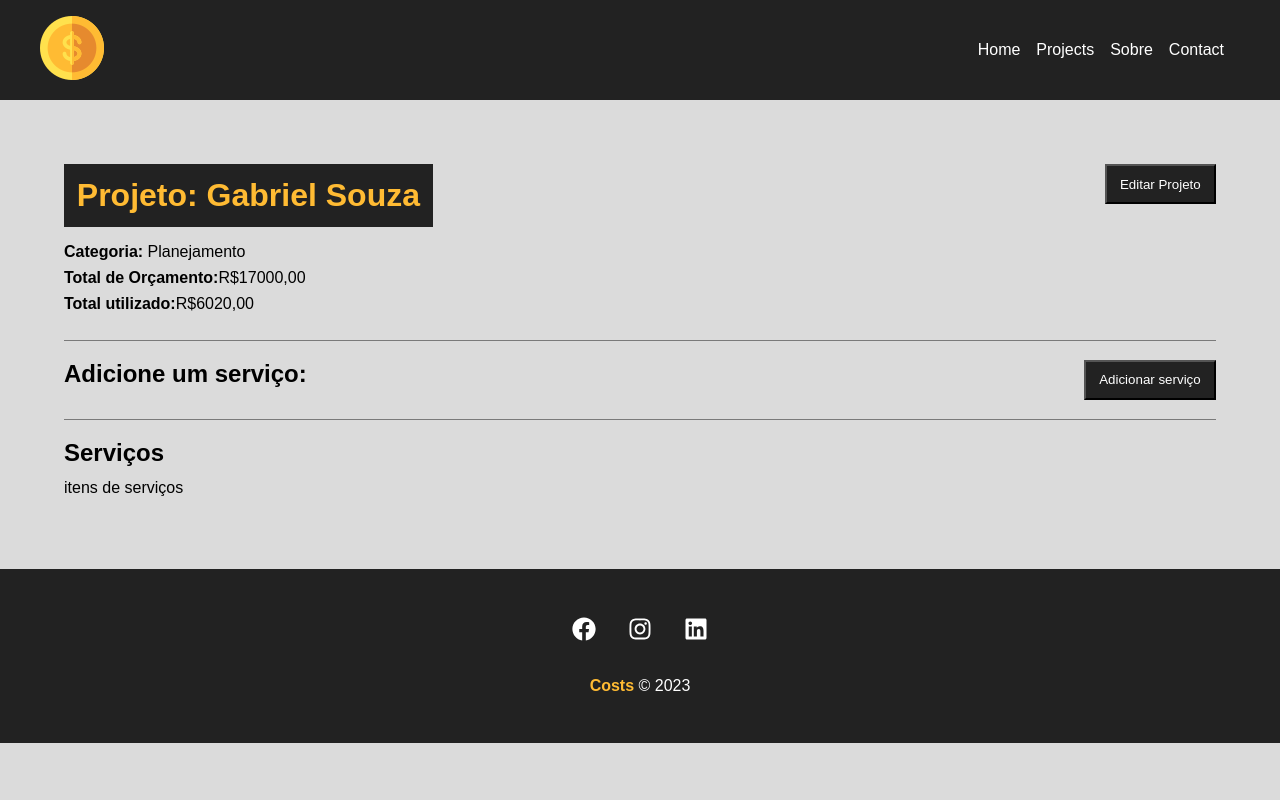
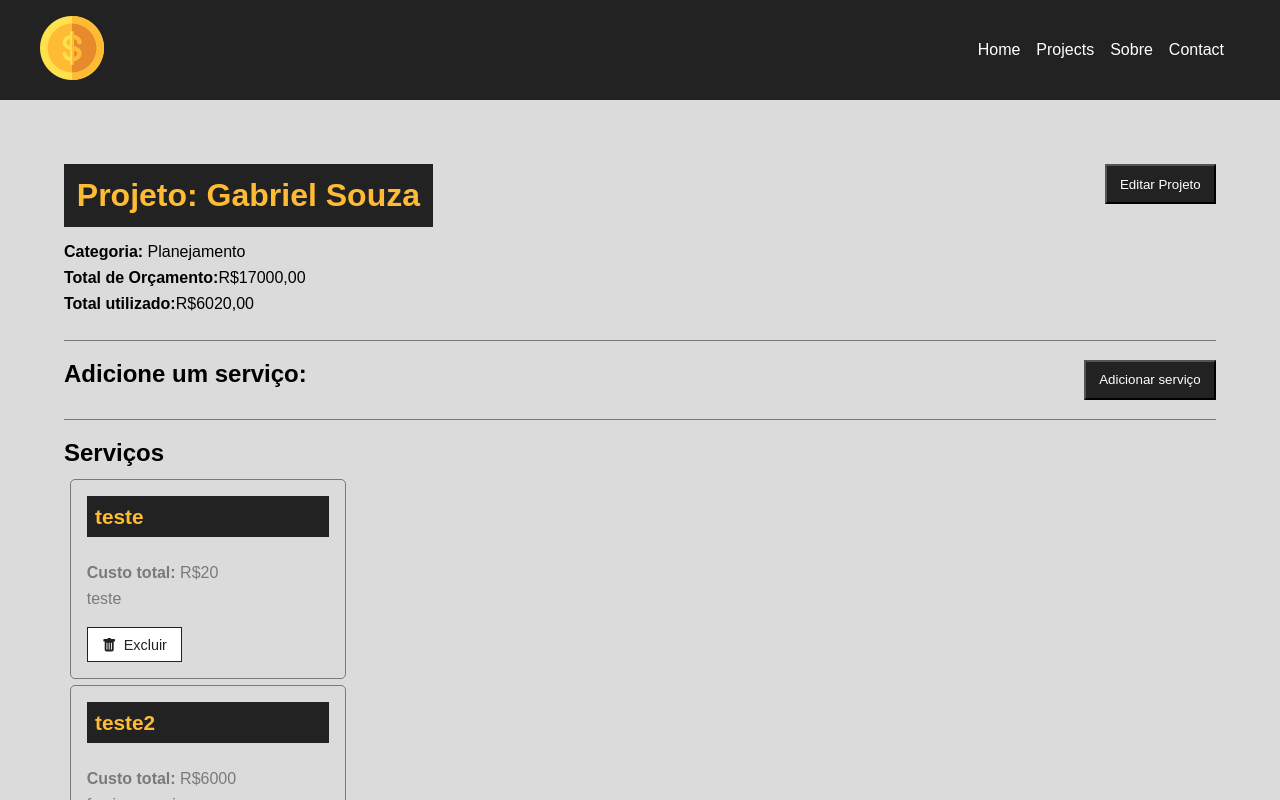
Before and after one commit to Gabr1elSouza/CostReact, a React (Create React App) app: page /project/4 in a window 1280 px wide. Shown: the top 800 px of the page. Built offline with nearby package versions, Linux system fonts and the light colour scheme; data requests are answered from the project's data file.

Commit message:
Show services in page

```diff
--- a/db.json
+++ b/db.json
@@ -16,11 +16,37 @@
           "id": "65adf2de-77a1-4a35-b8e3-61b3b88f1a81"
         },
         {
+          "name": "teste2",
           "cost": "6000",
+          "description": "faz isso aqui",
           "id": "b59b5207-4b8b-43ba-a7d4-15737ba1cca3"
         }
       ],
       "id": 4
+    },
+    {
+      "name": "Teste ",
+      "budget": "900",
+      "category": {
+        "id": "3",
+        "name": "Desing"
+      },
+      "cost": 200,
+      "services": [
+        {
+          "name": "Contratar Dev PHP",
+          "cost": "100",
+          "description": "Vai criar a função de envio de e-mails",
+          "id": "84a35fe3-2997-44c2-9e3a-2d1ec4307d19"
+        },
+        {
+          "name": "novo serviço ",
+          "cost": "100",
+          "description": "teste 4",
+          "id": "e4eeff16-c71e-4142-947a-2a39f37c53e2"
+        }
+      ],
+      "id": 5
     }
   ],
   "categories": [
--- a/src/components/pages/Project.js
+++ b/src/components/pages/Project.js
@@ -8,11 +8,15 @@
 
 import { useParams } from 'react-router-dom'
 import { useState, useEffect } from 'react'
+
 import ServiceForm from '../services/ServiceForm'
+import ServiceCard from '../services/ServiceCard'
+
 function Project(){
     const {id} = useParams()
 
     const [project, setProject]= useState([])
+    const [services, setServices]= useState([])
     const [showProjectForm, setShowProjectForm]= useState(false)
     const [showServiceForm, setShowServiceForm]= useState(false)
     const [message, setMessage] = useState()
@@ -28,6 +32,7 @@
         }).then((resp)=> resp.json())
         .then((data) =>{
             setProject(data)
+            setServices(data.services)
         })
         .catch((err)=> console.log(err))
         },300)
@@ -97,7 +102,11 @@
         .then((resp)=> resp.json())
         .then((data)=>{
             //exibir o serviços
-            console.log(data)
+            // console.log(data)
+            showServiceForm(false)
+            setMessage('Serviço criado com sucesso!')
+            setType('success')
+
         })
         .catch((err)=> console.log(err))
     }
@@ -108,6 +117,9 @@
 
     function toggleServiceForm(){
         setShowServiceForm(!showServiceForm)
+    }
+    function removeService(){
+
     }
 
     return(
@@ -152,7 +164,21 @@
                     <div>
 
                     <h2>Serviços</h2>
-                    <p>itens de serviços</p>
+                    {services.length > 0 &&
+                        services.map((service)=>(
+                            <ServiceCard
+                                id={service.id}
+                                name={service.name}
+                                cost={service.cost}
+                                description={service.description}
+                                key={service.id}
+                                handleRemove={service.removeService}
+
+                            />
+                        ))
+                    }
+                    {services.length === 0 && <p>Não há serviços cadastrados</p> }
+
             </div>
         </div>
         ): (
--- /dev/null
+++ b/src/components/services/ServiceCard.js
@@ -0,0 +1,28 @@
+import styles from '../Project/ProjectCard.module.css'
+
+import {BsFillTrashFill} from 'react-icons/bs'
+
+function ServiceCard({ id,name, cost, description, handleRemove}){
+    const remove = (e)=>{
+
+    }
+
+    return(
+        <div className={styles.project_card}>
+            <h4>{name}</h4>
+            <p>
+                <span>Custo total:</span> R${cost}
+            </p>
+            <p>{description}</p>
+            <div className={styles.project_card_actions}>
+                <button onClick={remove}>
+                    <BsFillTrashFill/>
+                    Excluir
+                </button>
+            </div>
+        </div>
+    )
+
+}
+
+export default ServiceCard
```
